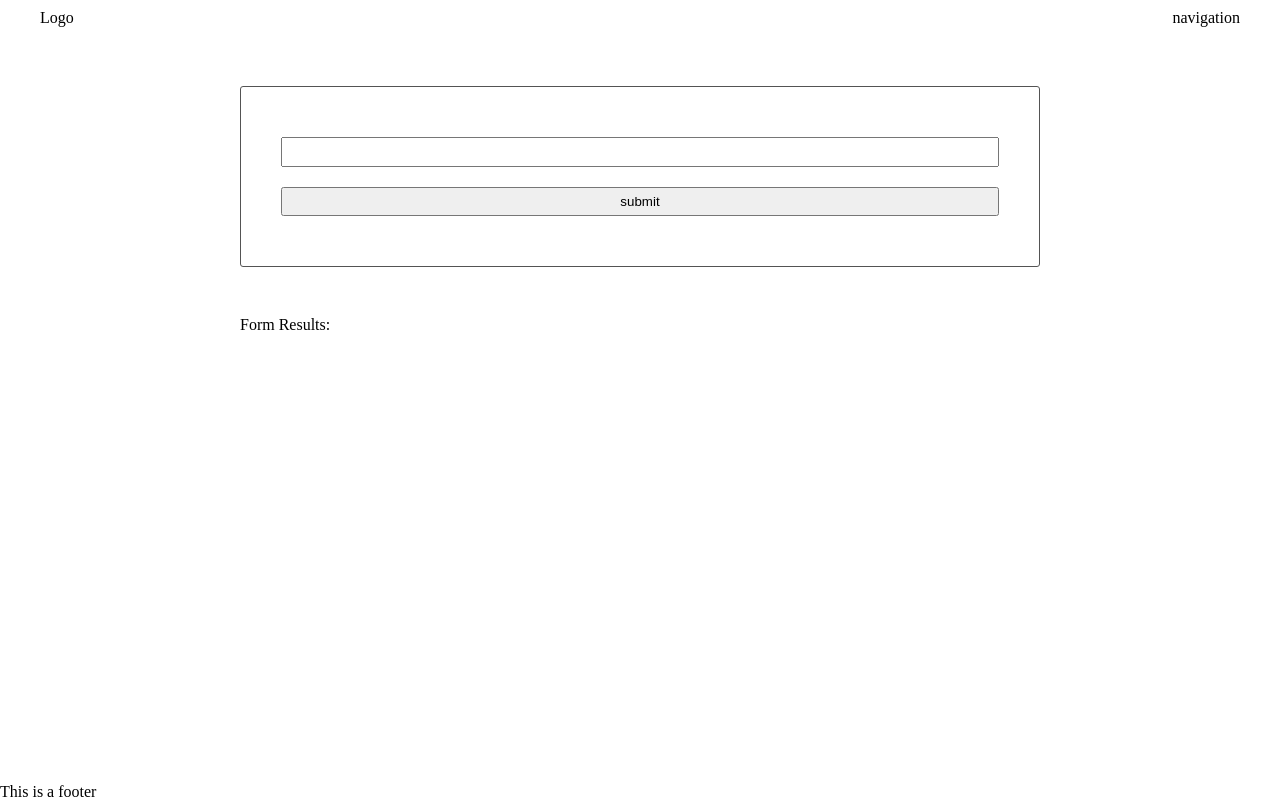
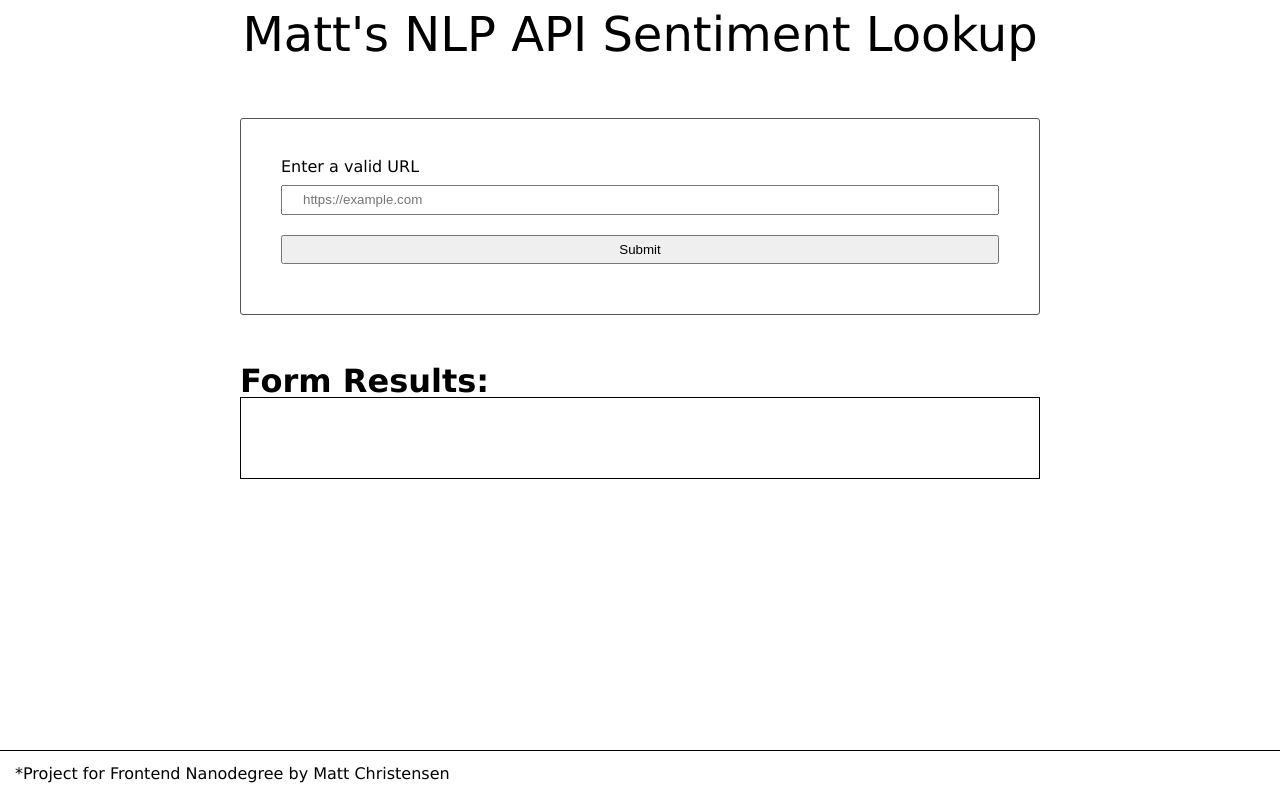
Before and after one commit to nuekleer/udacity-evaluate-news-nlp, a website built with webpack: page src/client/views/index.html in a window 1280 px wide. Built offline with nearby package versions, Linux system fonts and the light colour scheme.

Commit message:
Updated style and html

```diff
--- a/src/client/js/functions.js
+++ b/src/client/js/functions.js
@@ -21,9 +21,14 @@ export const postData = async ( url = '', data = {})=>{
 
 //update index.html
 export function updateUI(data){
-    document.getElementById('polarity').innerHTML = "Polarity: " + data.polarity;
-    document.getElementById('subjectivity').innerHTML = "Subjectivity: " + data.subjectivity;
-    document.getElementById('sample-text').innerHTML = "Sample Text: " + data.text;
-    document.getElementById('polarity-confidence').innerHTML = "Polarity Confidence: " + data.polarity_confidence;
-    document.getElementById('subjectivity-confidence').innerHTML = "Subjectivity Confidence: " + data.subjectivity_confidence;
+    if(data.error !="there was a problem"){
+        document.getElementById('polarity').innerHTML = "<span>Polarity</span>: " + data.polarity;
+        document.getElementById('subjectivity').innerHTML = "<span>Subjectivity</span>: " + data.subjectivity;
+        document.getElementById('sample-text').innerHTML = "<span>Sample Text</span>: " + data.text;
+        document.getElementById('polarity-confidence').innerHTML = "<span>Polarity Confidence</span>: " + data.polarity_confidence;
+        document.getElementById('subjectivity-confidence').innerHTML = "<span>Subjectivity Confidence</span>: " + data.subjectivity_confidence;
+    }
+    else{
+        alert('Unable to check page at this time');
+    }
 }
--- a/src/client/styles/base.scss
+++ b/src/client/styles/base.scss
@@ -1,7 +1,10 @@
+$base-font: Verdana;
+
 body {
     display: flex;
     flex-direction: column;
     min-height: 100vh;
+    font-family: $base-font;
 }
 
 main {
@@ -12,3 +15,19 @@ section {
     max-width: 800px;
     margin: 50px auto;
 }
+
+strong{
+    font-weight: bolder;
+    font-size: 2em;
+}
+
+#results{
+    div {
+        span {
+            color: red;
+        }
+        padding-bottom:10px;
+    }
+    border: 1px solid;
+    padding: 15px;
+}
--- a/src/client/styles/footer.scss
+++ b/src/client/styles/footer.scss
@@ -0,0 +1,5 @@
+footer {
+    border-top: 1px solid black;
+    min-height: 50px;
+    padding: 15px;
+}
--- a/src/client/styles/header.scss
+++ b/src/client/styles/header.scss
@@ -3,3 +3,11 @@ header {
     justify-content: space-between;
     padding: 10px 40px;
 }
+
+.title-bar{
+    h1 {
+        font-size: 3em;
+    }
+    width: 100%;
+    text-align: center;
+}
--- a/src/client/views/index.html
+++ b/src/client/views/index.html
@@ -2,25 +2,26 @@
 <html lang="en" dir="ltr">
     <head>
         <meta charset="utf-8">
-        <title>Test</title>
+        <title>Matt's NLP Webpack Project</title>
     </head>
 
     <body>
 
         <header>
-            <div class="">
-                Logo
-            </div>
-            <div class="">
-                navigation
+            <div class="title-bar">
+                <h1>Matt's NLP API Sentiment Lookup</h1>
             </div>
         </header>
 
         <main>
             <section>
                 <form class="">
-                    <input type="url" id = "url" pattern="https?://.+" required />
-                    <input type="submit" name="" value="submit" onclick="return Client.handleSubmit(event)" onsubmit="return Client.handleSubmit(event)">
+                    <label for="url">Enter a valid URL</label>
+                    <input type="url" name="url" id="url"
+                        placeholder="https://example.com"
+                        pattern="https://.*"
+                        required>
+                    <input type="submit" name="" value="Submit" onclick="return Client.handleSubmit(event)" onsubmit="return Client.handleSubmit(event)">
                 </form>
             <section>
 
@@ -37,7 +38,7 @@
         </main>
 
         <footer>
-            <p>This is a footer</p>
+            <p>*Project for Frontend Nanodegree by Matt Christensen</p>
         </footer>
         <script>
             // Check that service workers are supported
--- a/src/server/index.js
+++ b/src/server/index.js
@@ -56,7 +56,7 @@ app.post('/callNLP', function (req, res) {
       else{
         //process error
         console.log(error);
-        alert('Unable to check page at this time');
+        res.send({error:"there was a problem"});
       }
   });
 })
```
